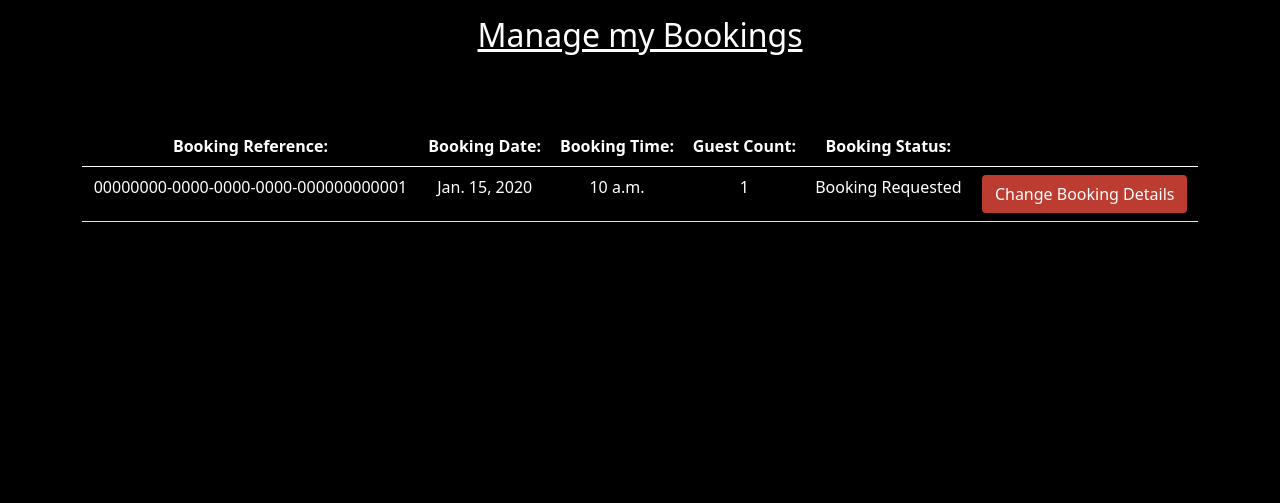
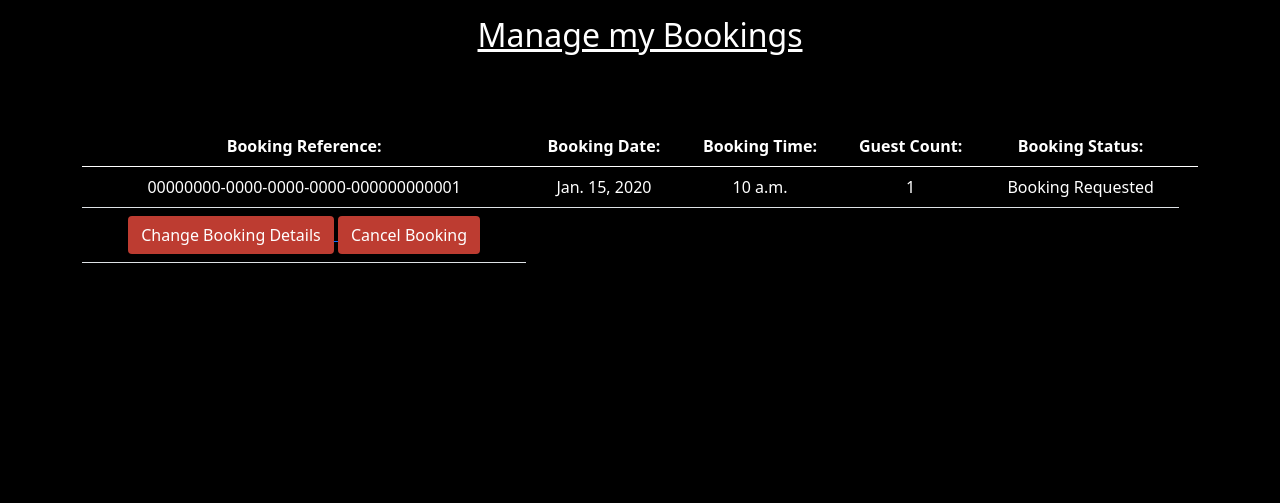
Before and after one commit to Code-Institute-Submissions/iKelvvv-MS4, a Django app: page /manage_booking/ in a window 1280 px wide. Shown: the part 96-599 px from the top of the page. Run offline with Django 3.2, Linux system fonts and the light colour scheme; a user stored in the database is signed in; tables that the repository leaves empty hold one stand-in row (values such as "Sample post").

Commit message:
Add extra table row for the change and cancel booking buttons

```diff
--- a/templates/manage_booking.html
+++ b/templates/manage_booking.html
@@ -34,10 +34,17 @@
                             Booking Requested
                             {% endif %}</td>
                         </td>
+                    </tr>
+                    <tr>
                         <td>
                             <a href="{% url 'edit_booking' booking.booking_id %}">
                                 <button class="btn custom-red text-white" type="submit">
                                     Change Booking Details
+                                </button>
+                            </a>
+                            <a href="{% url 'delete_booking' booking.booking_id %}">
+                                <button class="btn custom-red text-white" type="submit">
+                                    Cancel Booking
                                 </button>
                             </a>
                         </td>
```
